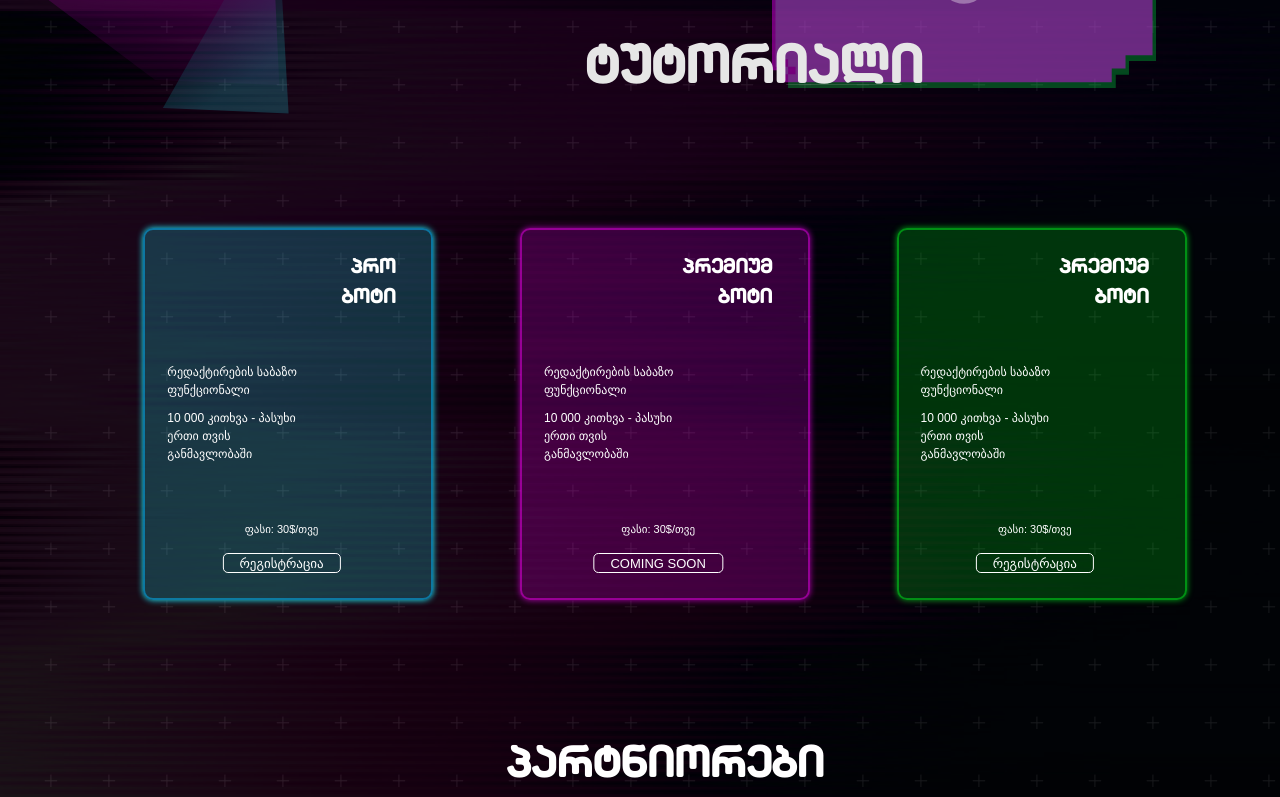
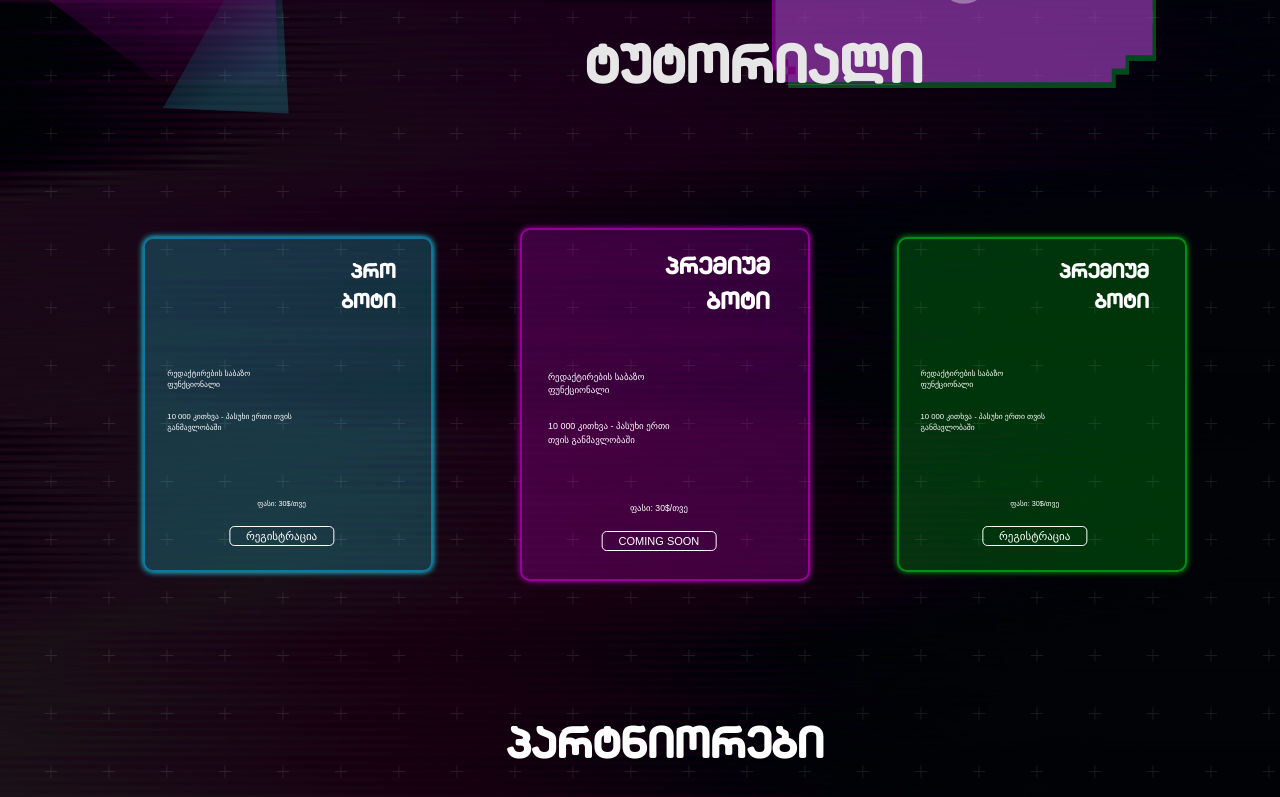
Before and after one commit to giorgi200/anima_info, a React (Create React App) app: page / in a window 1280 px wide. Shown: the part 669-1466 px from the top of the page. Built offline with nearby package versions, Linux system fonts and the light colour scheme; a web font is replaced by a local one.

Commit message:
sheicvala marto scss - i

```diff
--- a/src/assets/scss/style.scss
+++ b/src/assets/scss/style.scss
@@ -233,7 +233,7 @@ body:before{
             border-width: 2px;
             border-style: solid;
             position: relative;
-            padding: 23.87px 35.6px 23.87px 22px;
+            padding: 20px 35.6px 23.87px 22px;
             width: 27.8%;
             color: #fff;
             .anima-pricing-title{
@@ -243,16 +243,16 @@ body:before{
                 margin-bottom: 3.8vw;
             }
             .anima-pricing-about{
-                margin:0.82vw 0;
+                margin-bottom:1.55vw;
                 width: 60%;
-                font-size: 12px;
+                font-size: 0.6vw;
                 font-family: "BPG LE Studio 02 Caps", sans-serif;
 
             }
             .anima-pricing-price{
-                margin-top: 4.54vw;
+                margin-top: 5.1vw;
                 font-family: "BPG LE Studio 02 Caps", sans-serif;
-                font-size: 11px;
+                font-size: .57vw;
                 text-align: center;
                 margin-bottom: .93vw;
             }
@@ -269,20 +269,27 @@ body:before{
                 line-height:  1.56vw;
                 padding: 0 1.25vw;
                 color: #fff;
+                outline: none;
+                font-size: 11px;
             }
         }
         .anima-pricing-banner.pro{
             border-color: rgba(255,0,255, .45);
             background-color: rgba(255,0,255, .20);
             box-shadow: 0 0 6px rgba(255,0,255, .65);
+            padding: 22px 38px 28px 26px;
             .anima-pricing-title{
-
+                font-size: 1.82vw;
+                margin-bottom: 4.3
             }
             .anima-pricing-about{
+                font-size: 0.7vw;
+                margin-bottom: 1.76vw;
 
             }
             .anima-pricing-price{
-
+                margin-top: 4.3vw;
+                font-size: .677vw;
             }
             .anima-pricing-submit{
 
```
